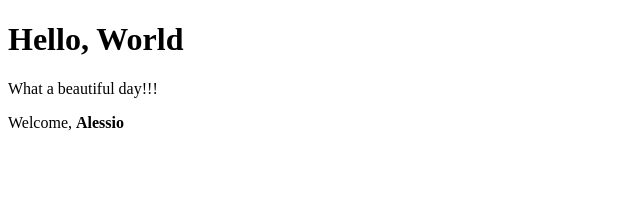
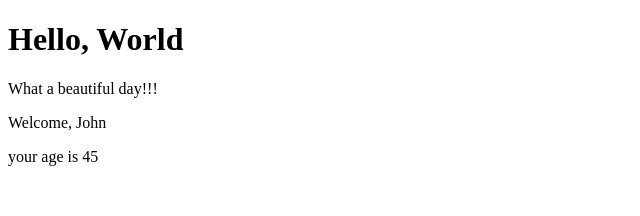
Before and after one commit to AlessioValdarchi/react-EX, a React (Create React App) app in the folder exercises/: page / in a window 1280 px wide. Shown: the top 216 px of the page, without its empty margins (0-640 px from the left). Built offline with nearby package versions, Linux system fonts and the light colour scheme.

Commit message:
cond04 done

```diff
--- a/exercises/src/App.js
+++ b/exercises/src/App.js
@@ -6,7 +6,7 @@ export class App extends React.Component {
     render() {
         return (<div>
             <Hello />
-            <Welcome name={name} age={75} />
+            <Welcome name={name} age={45} />
         </div>
         )
     }
--- a/exercises/src/Welcome.js
+++ b/exercises/src/Welcome.js
@@ -1,13 +1,16 @@
 import React from "react";
 import { Age } from "./Age";
-export const name = <strong>Alessio</strong>
+export const name = 'John'
 
 export class Welcome extends React.Component {
     render() {
         return (
             (<div>
                 <p>Welcome, {this.props.name}</p>
-                {(this.props.age && this.props.age >= 18 && this.props.age < 65) && <Age age={this.props.age} />}
+                {(this.props.age
+                    && this.props.age >= 18 && this.props.age < 65
+                    && this.props.name === 'John')
+                    && <Age age={this.props.age} />}
             </div>
             )
         )
```
